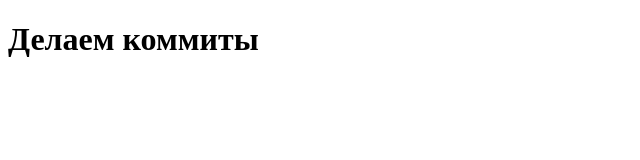
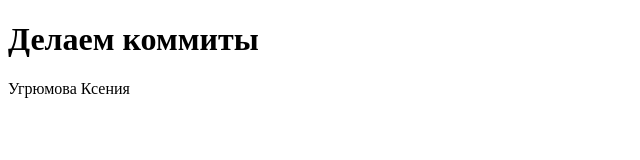
Before and after one commit to KseniyaUgryumova/TomskTurism, a plain HTML site: page GIT.html in a window 1280 px wide. Shown: the whole page, without its empty margins (0-640 px from the left). Drawn offline with Linux system fonts and the light colour scheme.

Commit message:
Update GIT.html

```diff
--- a/GIT.html
+++ b/GIT.html
@@ -8,7 +8,7 @@
 
 <body>
 <h1>Делаем коммиты</h1>
-	<p></p>
+	<p>Угрюмова Ксения</p>
 	<p></p>
 	<p></p>
 	<p></p>
```
